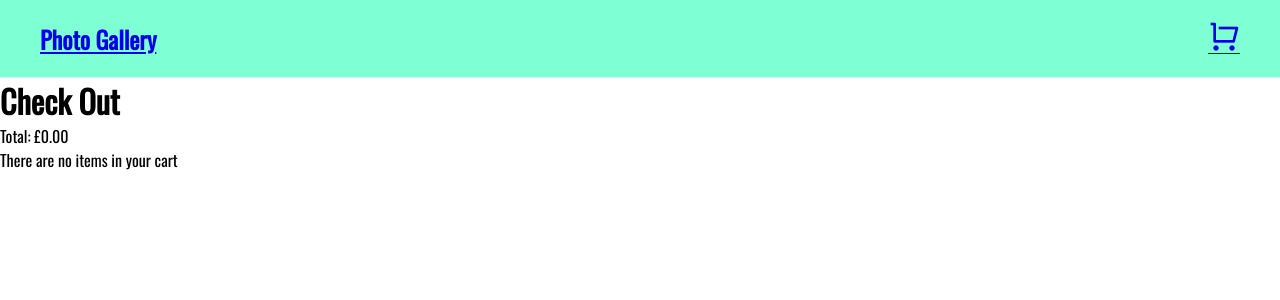
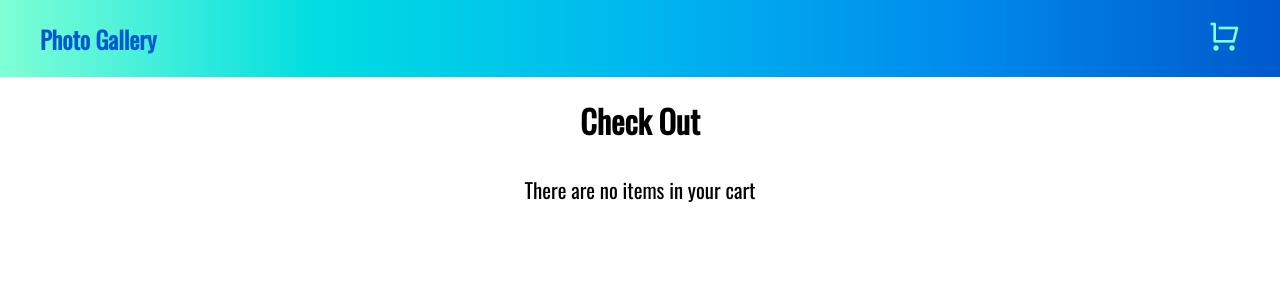
Before and after one commit to 88Hannah/react-shopping-basket, a React (Create React App) app: page /cart in a window 1280 px wide. Shown: the top 300 px of the page. Built offline with nearby package versions, Linux system fonts and the light colour scheme.

Commit message:
Styling changes while taking a break from course

```diff
--- a/src/components/CartItem.js
+++ b/src/components/CartItem.js
@@ -19,14 +19,14 @@ function CartItem({item}) {
         <div className="cart-item">
             <div ></div>
 
-            <i  className={`ri-delete-bin-${binType}`}
+            <i  className={`ri-delete-bin-${binType} ri-2x`}
                 onMouseEnter={() => setBinType('fill')}
                 onMouseLeave={() => setBinType('line')}
                 onClick={() => removeFromCart(item.id)}></i>
             <div className="cart-img">
                 <img src={item.url} />
             </div>
-            <p>{formattedPrice}</p>
+            <p className="price">{formattedPrice}</p>
         </div>
     )
 };
--- a/src/components/Header.js
+++ b/src/components/Header.js
@@ -15,11 +15,11 @@ function Header() {
 
         <header>
             <Link to="/">
-                <h2>Photo Gallery</h2>
+                <h2 className="home-link">Photo Gallery</h2>
             </Link>
 
             <Link to="/cart">
-                <i className={`ri-shopping-cart-${cartType} ri-fw ri-2x`}></i>
+                <i className={`ri-shopping-cart-${cartType} ri-fw ri-2x cart-link`}></i>
             </Link>
         </header>
 
--- a/src/index.css
+++ b/src/index.css
@@ -8,10 +8,8 @@ body {
   font-family: 'Oswald', sans-serif;
 }
 
-img {
-  width: 100%;
-  height: 100%;
-  object-fit: cover;
+a {
+  text-decoration: none;
 }
 
 header {
@@ -19,16 +17,41 @@ header {
   justify-content: space-between;
   align-items: center;
   padding: 20px 40px;
-  background-color: aquamarine;
+  background-color: #7fffd4;
+  background-image: linear-gradient(to right, #7fffd4, #00dde1, #00b7ef, #008bec, #0059cc);
 }
+
+
+.home-link {
+  color: #0059cc;
+}
+
+.cart-link {
+  color: #7fffd4;
+}
+
 
 .photos {
   display: grid;
   gap: 5px;
-  grid-template-columns: repeat(auto-fill, minmax(200px, 1fr));
-  grid-auto-rows: 150px;
+  grid-template-columns: repeat(auto-fill, minmax(150px, 1fr));
+  grid-auto-rows: 120px;
   grid-auto-flow: dense;
+  padding: 20px 0;
+  width: min(90%, 1000px);
+  margin: 0 auto;
 }
+
+.image-container {
+  position: relative;
+}
+
+.image-container > img {
+  width: 100%;
+  height: 100%;
+  object-fit: cover;
+}
+
 
 .portrait {
   grid-row: span 2;
@@ -39,32 +62,88 @@ header {
   grid-column: span 2;
 }
 
-.image-container {
-  position: relative;
-}
+
 
 .favorite {
   position: absolute;
-  /* visibility: hidden; */
+  color: rgb(185, 24, 24);
   top: 10px;
   right: 10px;
 }
 
 .cart {
   position: absolute;
-  /* visibility: hidden; */
+  color: aquamarine;
   top: 10px;
   left: 10px;
 }
 
 
 
-/* Cart */
+/* Cart Page*/
+
+.cart-page {
+  padding: 20px 0;
+  width: min(90%, 700px);
+  margin: 0 auto;
+}
+
+.cart-page-heading {
+  text-align: center;
+}
+
+
 
 .cart-item {
   display: flex;
+  align-items: center;
+  margin: 10px 0;
 }
 
 .cart-img {
-  width: 200px;
+  padding: 0 40px;
 }
+
+.cart-img > img {
+  width: 240px;
+  height: 240px;
+  object-fit: contain;
+}
+
+.price {
+  margin-left: auto;
+  font-size: 1.5em;
+}
+
+.total-cost {
+  font-size: 1.8em;
+  font-weight: 700;
+  text-align: right;
+  padding: 20px 0;
+}
+
+.order-button {
+  font-size: 1.5em;
+  font-weight: 700;
+  display: block;
+  margin: 20px auto;
+  padding: 10px 30px;
+  border: none;
+  border-radius: 50px;
+  background-color: aquamarine;
+  box-shadow: 2px 2px 10px #bbbbbb;
+}
+
+.order-button:hover,
+.order-button:focus {
+  outline: none;
+  background-color: hsl(160, 100%, 85%);
+  color: hsl(0, 0%, 40%);
+}
+
+
+.no-items {
+  text-align: center;
+  font-size: 1.3em;
+  padding: 30px 0;
+}
--- a/src/pages/Cart.js
+++ b/src/pages/Cart.js
@@ -39,18 +39,22 @@ function Cart() {
     return (
 
         <main className="cart-page">
-            <h1>Check Out</h1>
+            <h1 className="cart-page-heading">Check Out</h1>
             {cartContent}
-            <p className='total-cost'>Total: {formattedTotal}</p>
+
             {
                 cartItems.length > 0 ?
-                <button
-                    className='order-button'
-                    onClick={placeOrder}
-                >
-                    {buttonText}
-                </button> :
-                <p>There are no items in your cart</p>
+                <>
+                    <hr style={{marginTop:"20px"}}/>
+                    <p className='total-cost'>Total: {formattedTotal}</p>
+                    <button
+                        className='order-button'
+                        onClick={placeOrder}
+                    >
+                        {buttonText}
+                    </button>
+                </> :
+                <p className="no-items">There are no items in your cart</p>
             }
         </main>
 
```
